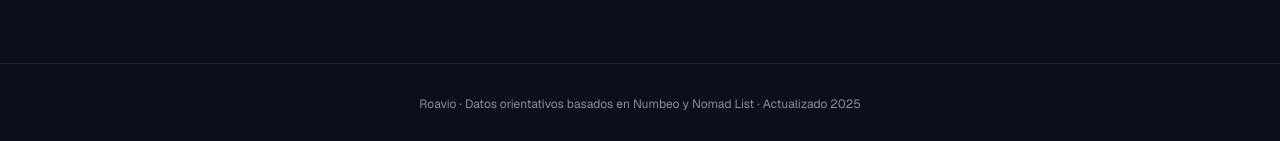
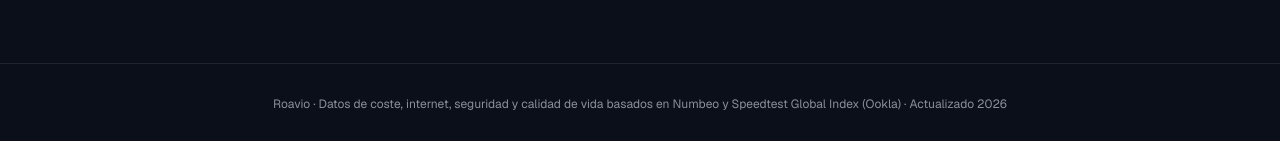
Before and after one commit to Cck5y6s9gw-estrella/NomadGrid, a Next.js app: page /cities in a window 1280 px wide. Shown: the part 1271-1412 px from the top of the page. Built offline with nearby package versions, Linux system fonts and the light colour scheme.

Commit message:
fix: actualizar fuentes en footer

```diff
--- a/app/cities/page.tsx
+++ b/app/cities/page.tsx
@@ -124,7 +124,7 @@ export default function CitiesPage() {
       </div>
 
       <footer className="border-t border-border py-8 px-6 text-center text-xs text-muted">
-        Roavio · Datos orientativos basados en Numbeo y Nomad List · Actualizado 2025
+        Roavio · Datos de coste, internet, seguridad y calidad de vida basados en Numbeo y Speedtest Global Index (Ookla) · Actualizado 2026
       </footer>
     </main>
   );
--- a/app/compare/page.tsx
+++ b/app/compare/page.tsx
@@ -206,7 +206,7 @@ export default function ComparePage() {
       </div>
 
       <footer className="border-t border-border py-8 px-6 text-center text-xs text-muted">
-        Roavio · Datos orientativos basados en Numbeo y Nomad List · Actualizado 2025
+        Roavio · Datos de coste, internet, seguridad y calidad de vida basados en Numbeo y Speedtest Global Index (Ookla) · Actualizado 2026
       </footer>
     </main>
   );
--- a/app/page.tsx
+++ b/app/page.tsx
@@ -116,7 +116,7 @@ export default function Home() {
 
       {/* Footer */}
       <footer className="border-t border-border py-8 px-6 text-center text-xs text-muted">
-        Roavio · Datos orientativos basados en Numbeo y Nomad List · Actualizado 2025
+        Roavio · Datos de coste, internet, seguridad y calidad de vida basados en Numbeo y Speedtest Global Index (Ookla) · Actualizado 2026
       </footer>
     </main>
   );
```
